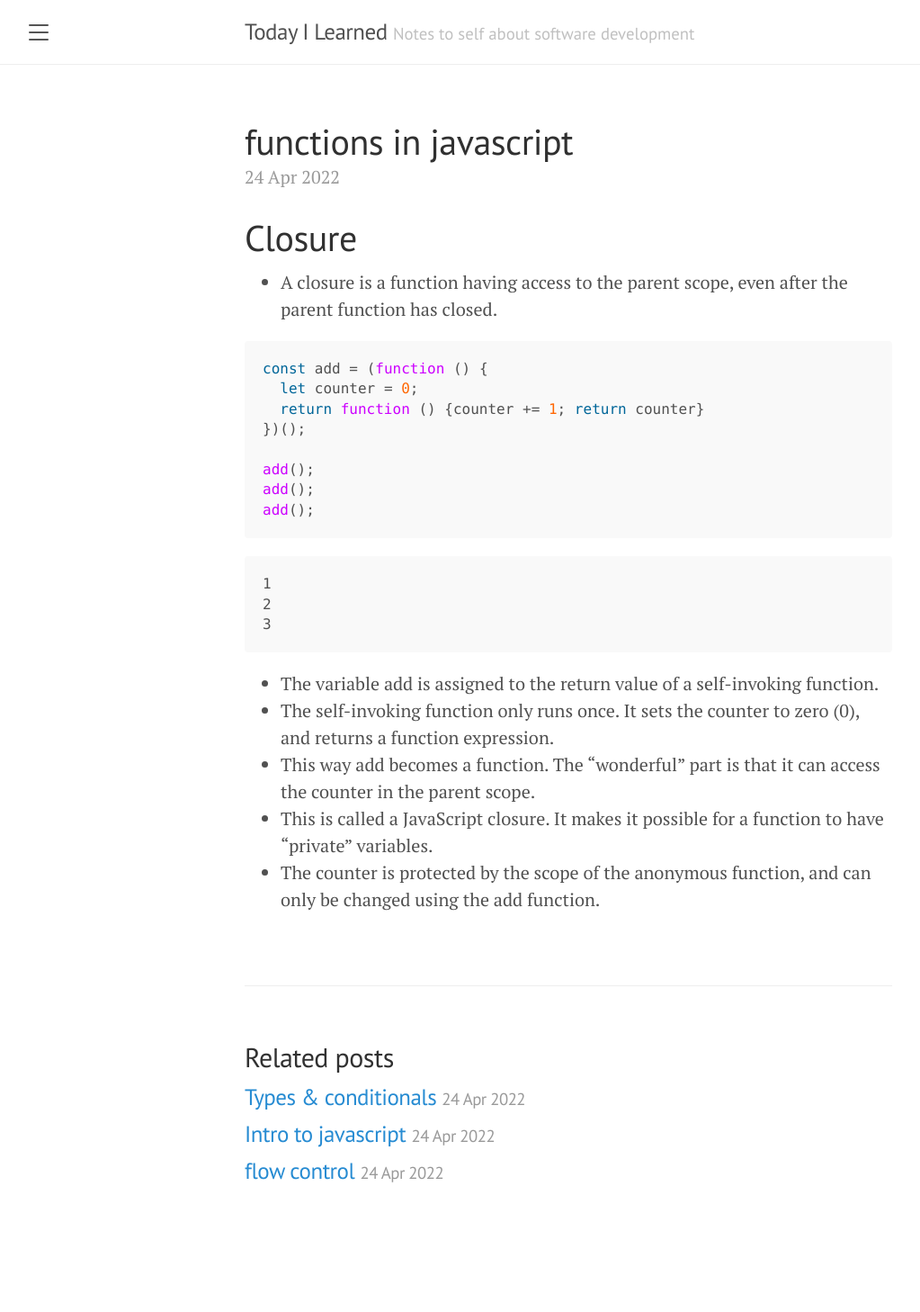
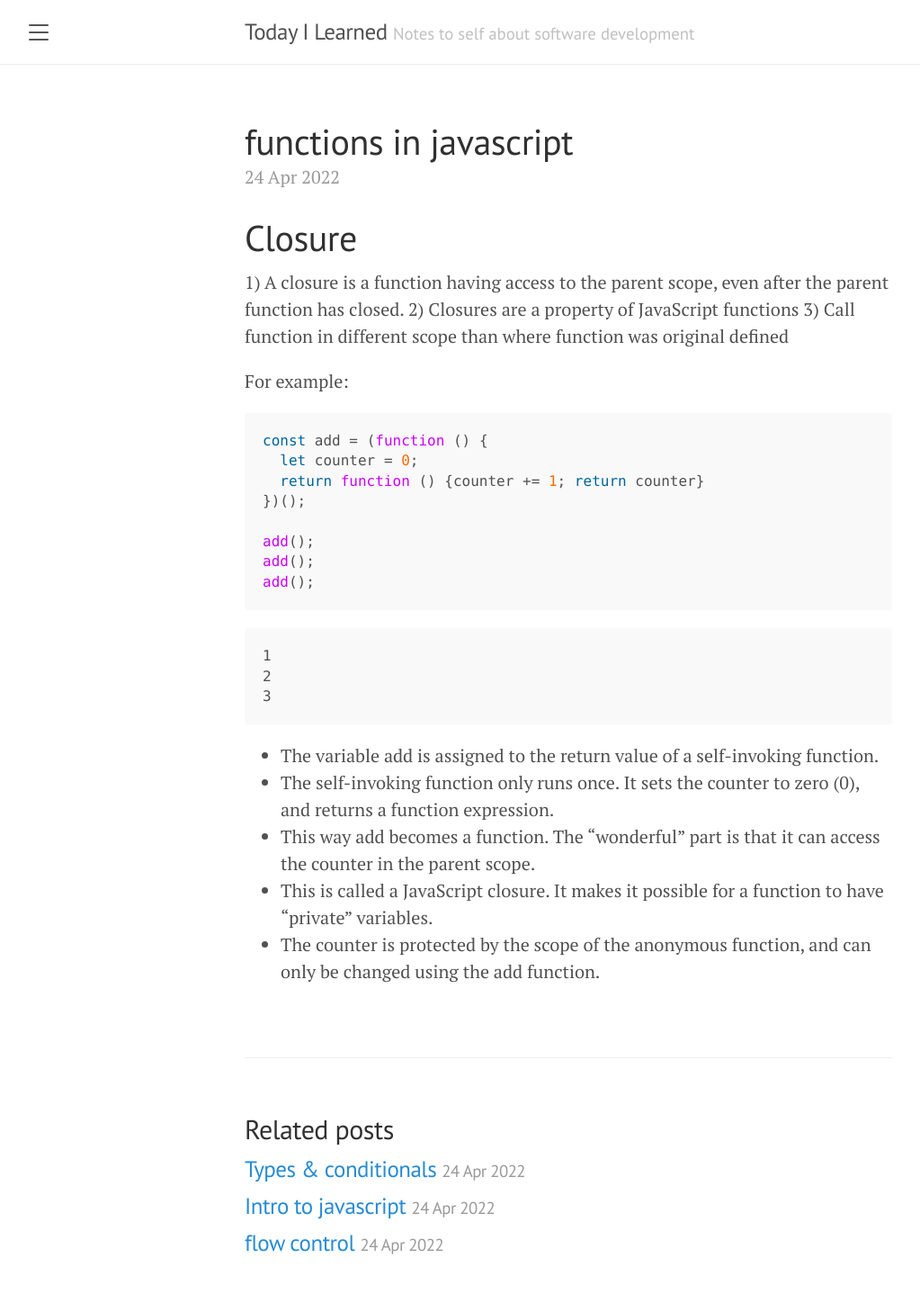
Before and after one commit to KevinDelaFuente/til, a Jekyll site: the page built from _posts/2022-04-24- Functions in Javascript.md, in a window 1280 px wide. Shown: the whole page at 90% size, without its empty margins (8-1031 px from the left). Built offline with Jekyll 4.4.1, drawn with Linux system fonts in a browser that asks for light colours; our own code applies the rules of GitHub Pages for plain Markdown files; before the commit the page ends 1378 px from its top, so only the background shows below that.

Commit message:
Update 2022-04-24- Functions in Javascript.md

````diff
--- a/_posts/2022-04-24- Functions in Javascript.md
+++ b/_posts/2022-04-24- Functions in Javascript.md
@@ -1,6 +1,10 @@
 # Closure
 
-- A closure is a function having access to the parent scope, even after the parent function has closed.
+1) A closure is a function having access to the parent scope, even after the parent function has closed.
+2) Closures are a property of JavaScript functions
+3) Call function in different scope than where function was original defined
+
+For example:
 
 ```javascript
 const add = (function () {
````
